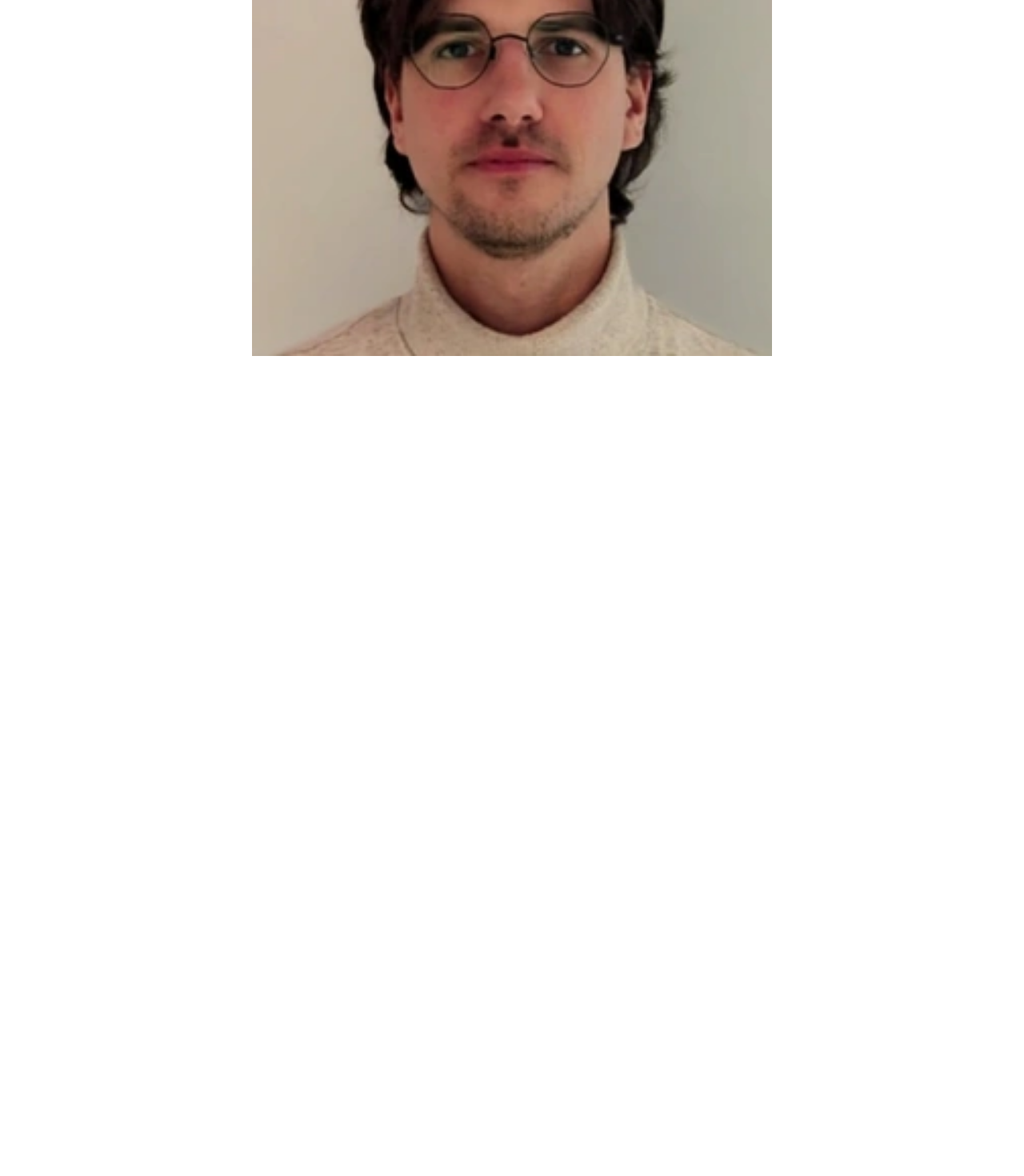
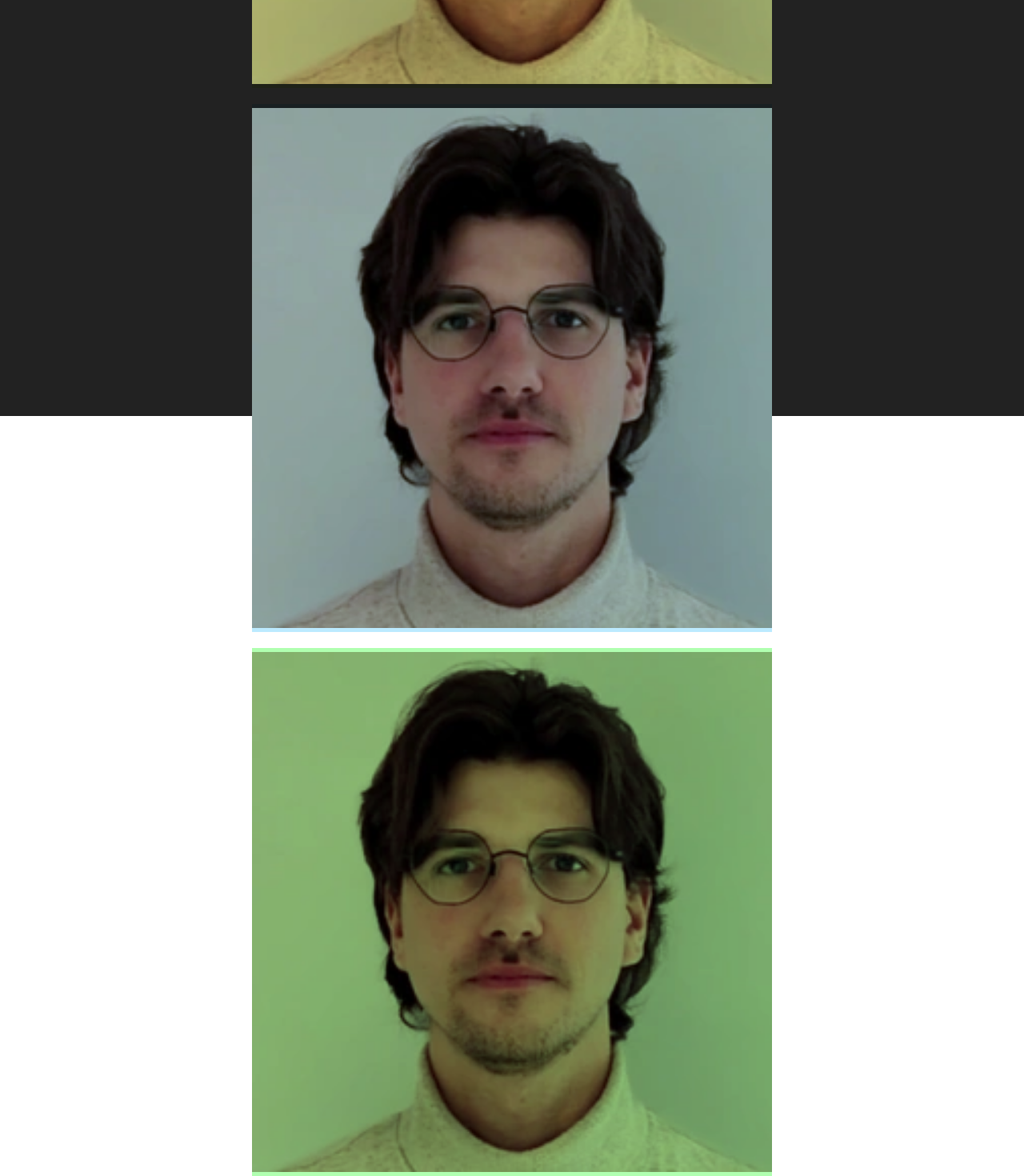
Before and after one commit to adunderground/ad-face-tracker, a React (Vite) app: page / in a window 1280 px wide. Shown: the part 280-1750 px from the top of the page at 80% size. Before the commit the page ends 800 px from the top, so only its background shows below. Built offline with nearby package versions, Linux system fonts and the light colour scheme.

Commit message:
add four faces

```diff
--- a/src/App.css
+++ b/src/App.css
@@ -6,21 +6,42 @@
   display: flex;
   align-items: center;
   justify-content: center;
+  background: #222;
 }
 
 .face-tracker-container {
   /* border: 2px solid black; */
-  flex-basis: 98%;
   display: flex;
   flex-flow: row wrap;
   gap: 20px;
   align-items: center;
   justify-content: center;
+  flex-basis: 70%;
 }
 
 .overlay {
   position: absolute;
   inset: 0;
-  /* background: #ffb0dc; */
   mix-blend-mode: multiply;
 }
+
+.face-1 {
+  .overlay {
+    background: #ffb0dc;
+  }
+}
+.face-2 {
+  .overlay {
+    background: #e7ffb0;
+  }
+}
+.face-3 {
+  .overlay {
+    background: #b0e7ffd8;
+  }
+}
+.face-4 {
+  .overlay {
+    background: #b0ffb0;
+  }
+}
--- a/src/App.jsx
+++ b/src/App.jsx
@@ -1,15 +1,18 @@
-import React from 'react'
-import GazeTracker from '../hooks/GazeTracker'
-import './App.css'
+import React from 'react';
+import GazeTracker from '../hooks/GazeTracker';
+import './App.css';
 
 function App() {
   return (
     <div className="app">
       <div className="face-tracker-container">
-        <GazeTracker />
+        <GazeTracker className="face-1" />
+        <GazeTracker className="face-2" />
+        <GazeTracker className="face-3" />
+        <GazeTracker className="face-4" />
       </div>
     </div>
-  )
+  );
 }
 
-export default App
+export default App;
```
